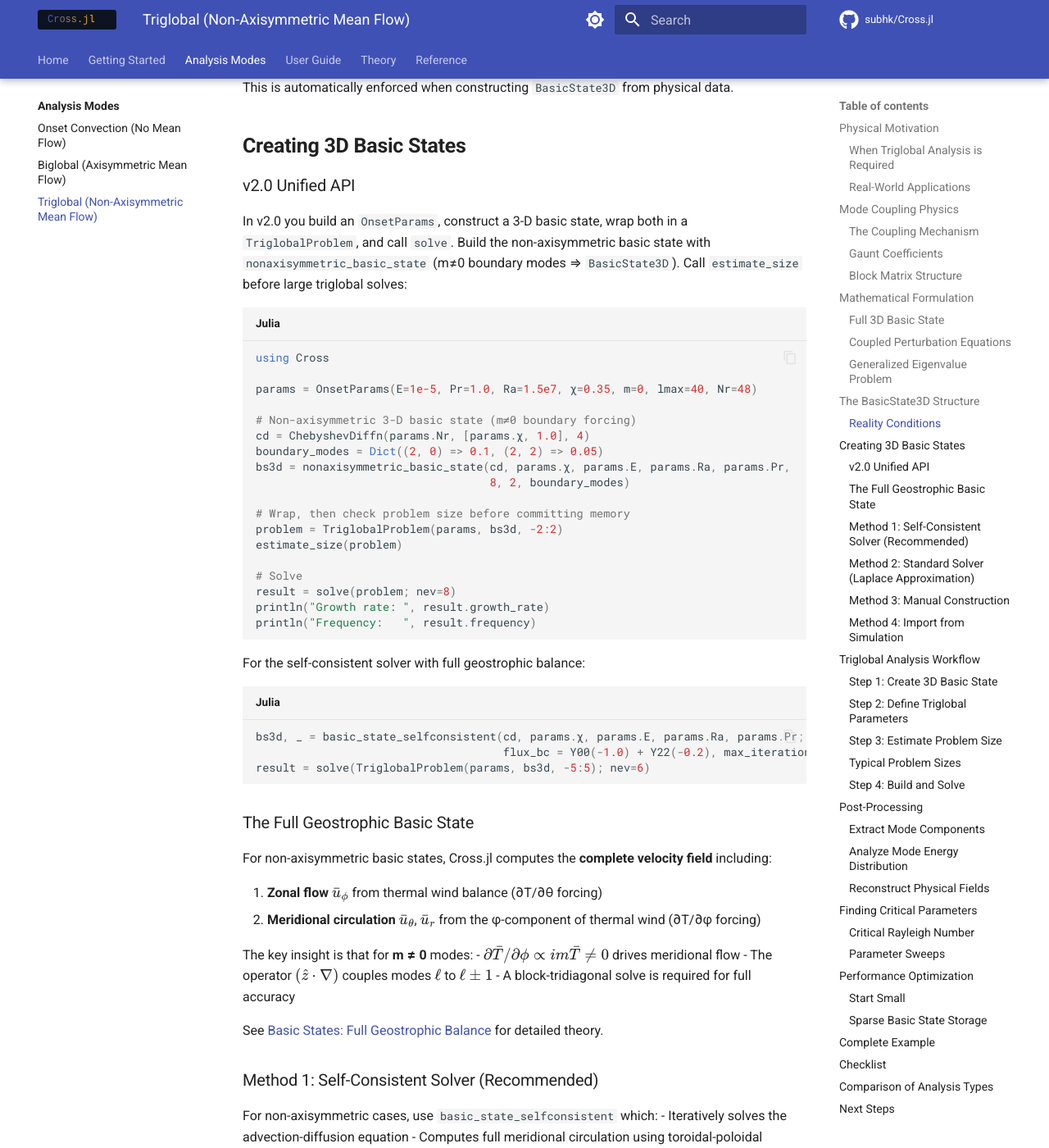
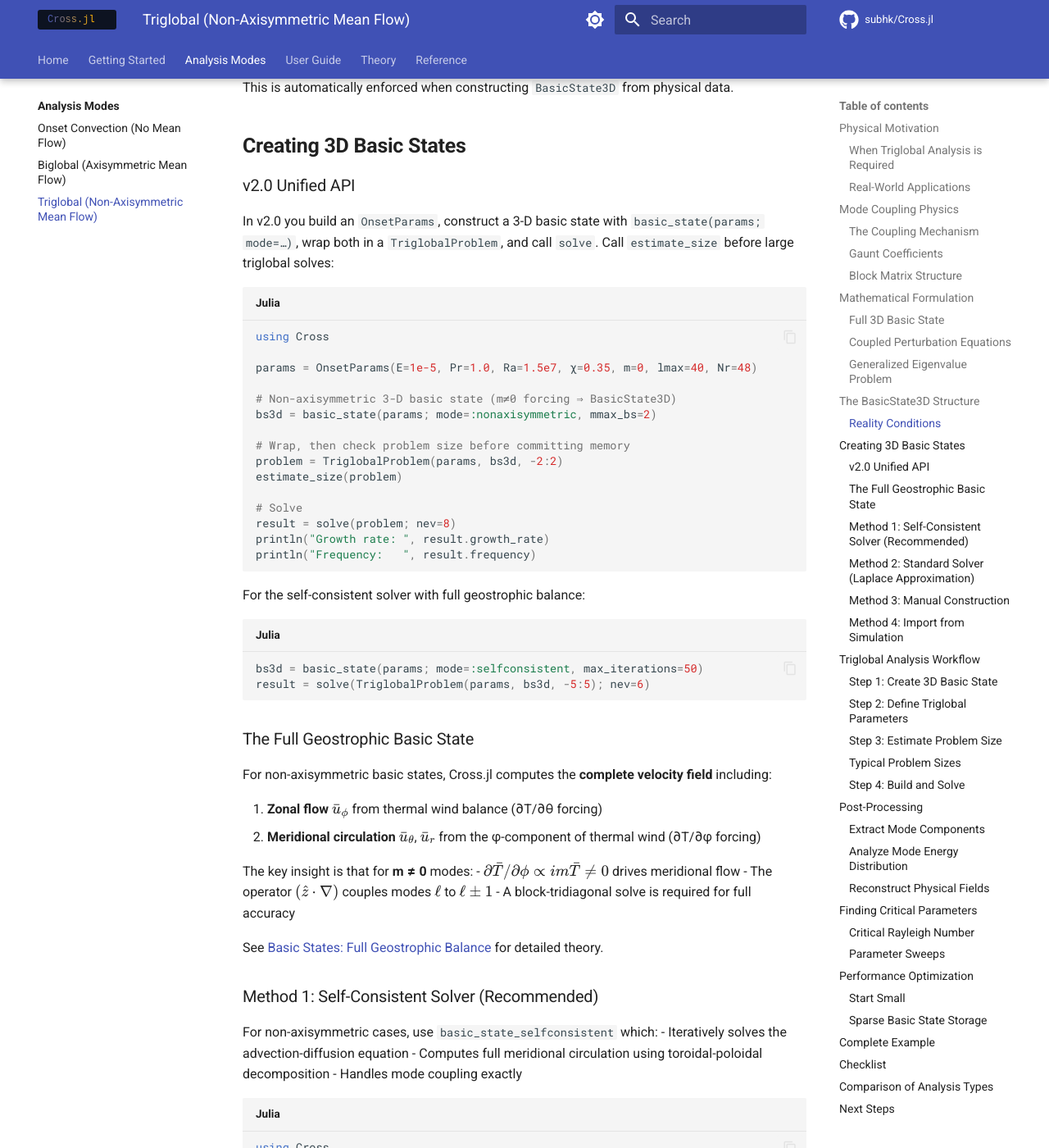
Before and after one commit to subhk/Cross.jl, an MkDocs documentation site: the page built from docs/analysis/triglobal_stability.md, in a window 1280 px wide and 1400 px high, scrolled down 4432 px. Shown: the whole window at 82% size. Built offline with MkDocs 1.6.1 and Material for MkDocs 9.7.7, drawn with Linux system fonts in a browser that asks for light colours; comment, search, counter and statistics services are not loaded.

Commit message:
Update triglobal_stability.md

````diff
--- a/docs/analysis/triglobal_stability.md
+++ b/docs/analysis/triglobal_stability.md
@@ -213,18 +213,15 @@ This is automatically enforced when constructing `BasicState3D` from physical da
 
 ### v2.0 Unified API
 
-In v2.0 you build an `OnsetParams`, construct a 3-D basic state, wrap both in a `TriglobalProblem`, and call `solve`. Build the non-axisymmetric basic state with `nonaxisymmetric_basic_state` (m≠0 boundary modes ⇒ `BasicState3D`). Call `estimate_size` before large triglobal solves:
+In v2.0 you build an `OnsetParams`, construct a 3-D basic state with `basic_state(params; mode=…)`, wrap both in a `TriglobalProblem`, and call `solve`. Call `estimate_size` before large triglobal solves:
 
 ```julia
 using Cross
 
 params = OnsetParams(E=1e-5, Pr=1.0, Ra=1.5e7, χ=0.35, m=0, lmax=40, Nr=48)
 
-# Non-axisymmetric 3-D basic state (m≠0 boundary forcing)
-cd = ChebyshevDiffn(params.Nr, [params.χ, 1.0], 4)
-boundary_modes = Dict((2, 0) => 0.1, (2, 2) => 0.05)
-bs3d = nonaxisymmetric_basic_state(cd, params.χ, params.E, params.Ra, params.Pr,
-                                   8, 2, boundary_modes)
+# Non-axisymmetric 3-D basic state (m≠0 forcing ⇒ BasicState3D)
+bs3d = basic_state(params; mode=:nonaxisymmetric, mmax_bs=2)
 
 # Wrap, then check problem size before committing memory
 problem = TriglobalProblem(params, bs3d, -2:2)
@@ -239,8 +236,7 @@ println("Frequency:   ", result.frequency)
 For the self-consistent solver with full geostrophic balance:
 
 ```julia
-bs3d, _ = basic_state_selfconsistent(cd, params.χ, params.E, params.Ra, params.Pr;
-                                     flux_bc = Y00(-1.0) + Y22(-0.2), max_iterations = 50)
+bs3d = basic_state(params; mode=:selfconsistent, max_iterations=50)
 result = solve(TriglobalProblem(params, bs3d, -5:5); nev=6)
 ```
 
````
